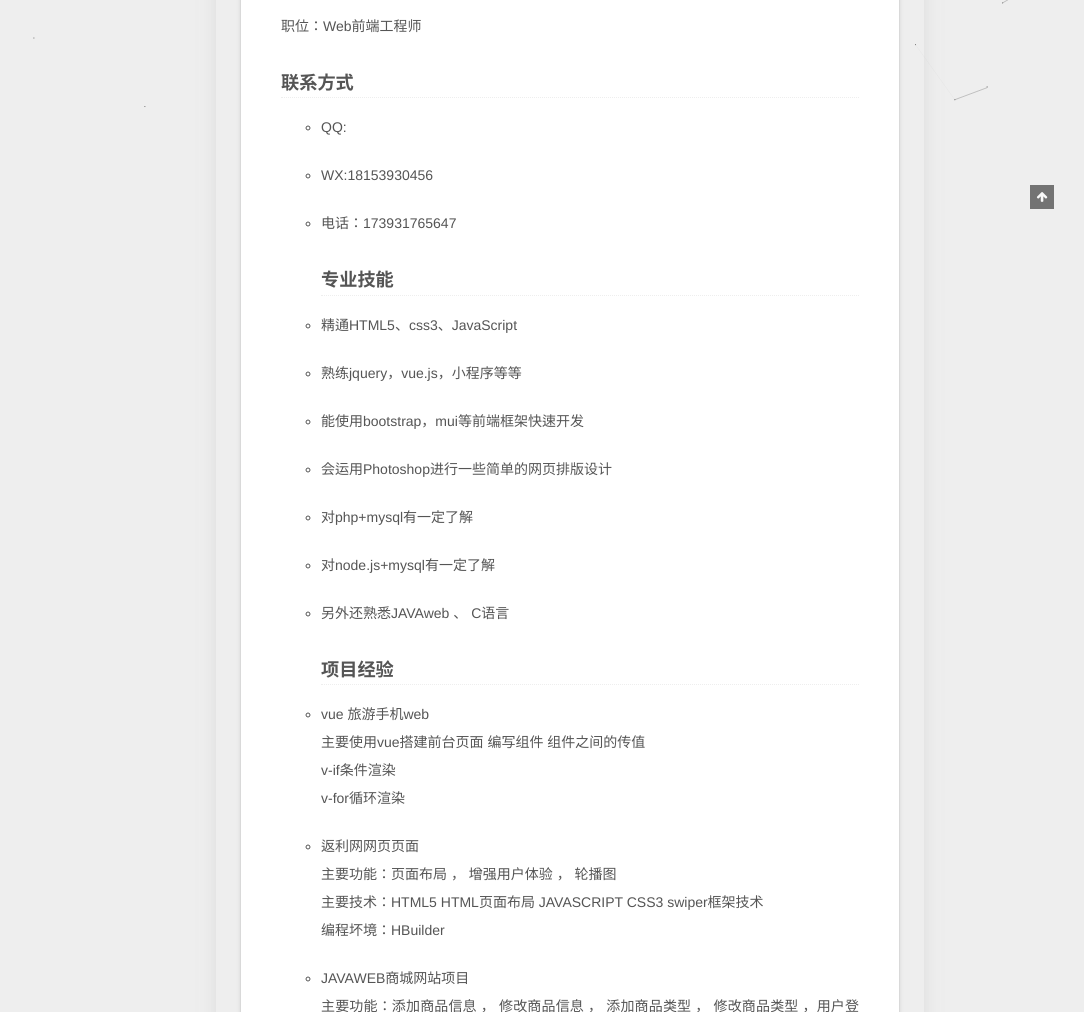
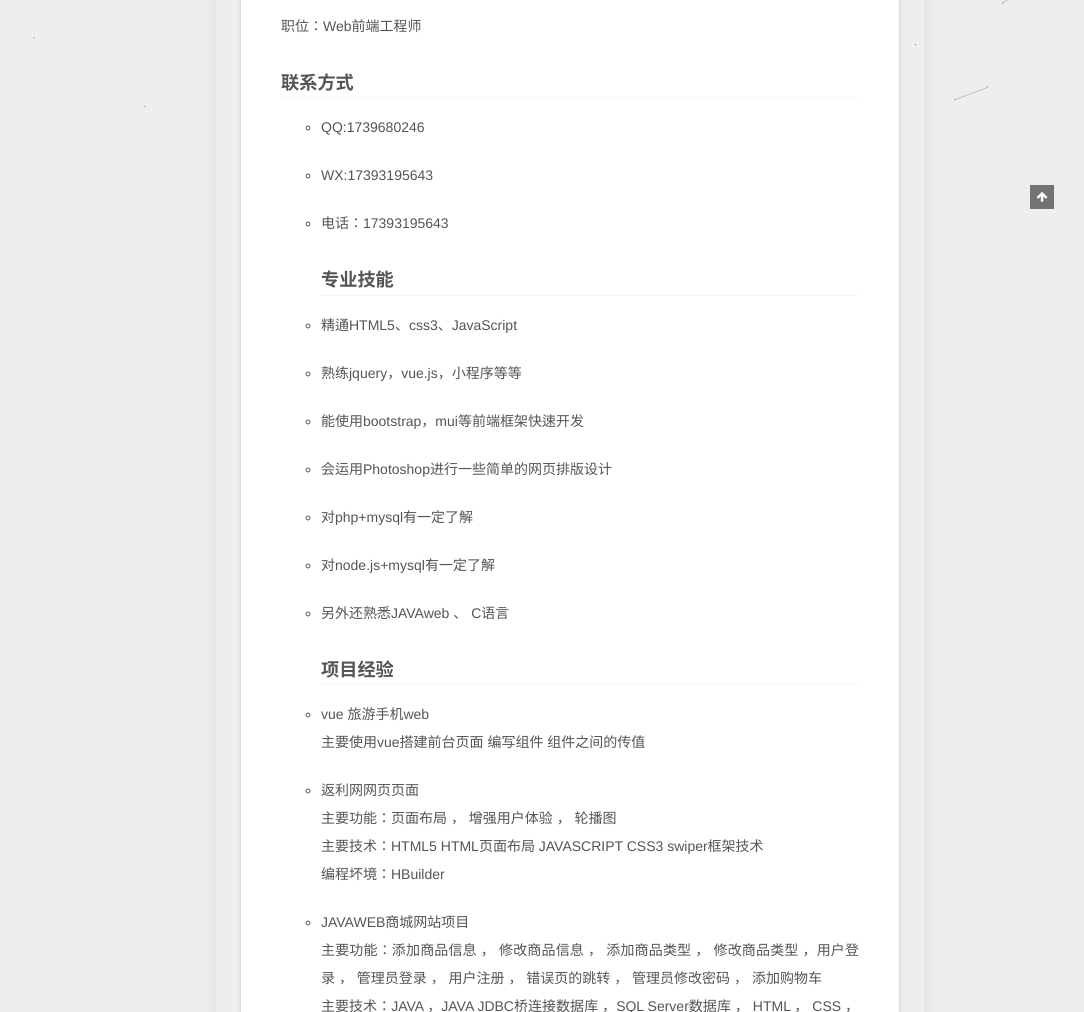
Before and after one commit to wk1739680246/wk1739680246.github.io, a plain HTML site: page 2019/07/04/2019-6/resume/index.html in a window 1280 px wide. Shown: the part 691-1703 px from the top of the page, without its empty margins (196-1280 px from the left). Drawn offline with Linux system fonts and the light colour scheme.

Commit message:
Site updated: 2019-07-14 19:42:55

```diff
--- a/2019/07/04/2019-6/resume/index.html
+++ b/2019/07/04/2019-6/resume/index.html
@@ -109,19 +109,19 @@
 
 
 
-<meta name="description" content="求职意向Job search intention职位：Web前端工程师 联系方式 QQ:  WX:18153930456  电话：173931765647 专业技能 精通HTML5、css3、JavaScript  熟练jquery，vue.js，小程序等等  能使用bootstrap，mui等前端框架快速开发  会运用Photoshop进行一些简单的网页排版设计  对php+mysql有一定了">
+<meta name="description" content="求职意向Job search intention职位：Web前端工程师 联系方式 QQ:1739680246  WX:17393195643  电话：17393195643 专业技能 精通HTML5、css3、JavaScript  熟练jquery，vue.js，小程序等等  能使用bootstrap，mui等前端框架快速开发  会运用Photoshop进行一些简单的网页排版设计  对php+">
 <meta name="keywords" content="个人简历">
 <meta property="og:type" content="article">
 <meta property="og:title" content="求职简历">
 <meta property="og:url" content="https://augostar.github.io/augostar.gethub.io/2019/07/04/2019-6/resume/index.html">
 <meta property="og:site_name" content="Augo">
-<meta property="og:description" content="求职意向Job search intention职位：Web前端工程师 联系方式 QQ:  WX:18153930456  电话：173931765647 专业技能 精通HTML5、css3、JavaScript  熟练jquery，vue.js，小程序等等  能使用bootstrap，mui等前端框架快速开发  会运用Photoshop进行一些简单的网页排版设计  对php+mysql有一定了">
+<meta property="og:description" content="求职意向Job search intention职位：Web前端工程师 联系方式 QQ:1739680246  WX:17393195643  电话：17393195643 专业技能 精通HTML5、css3、JavaScript  熟练jquery，vue.js，小程序等等  能使用bootstrap，mui等前端框架快速开发  会运用Photoshop进行一些简单的网页排版设计  对php+">
 <meta property="og:locale" content="default">
 <meta property="og:image" content="https://augostar.github.io/augostar.gethub.io/images/150256440.jpg">
-<meta property="og:updated_time" content="2019-07-14T11:35:41.778Z">
+<meta property="og:updated_time" content="2019-07-14T11:42:05.939Z">
 <meta name="twitter:card" content="summary">
 <meta name="twitter:title" content="求职简历">
-<meta name="twitter:description" content="求职意向Job search intention职位：Web前端工程师 联系方式 QQ:  WX:18153930456  电话：173931765647 专业技能 精通HTML5、css3、JavaScript  熟练jquery，vue.js，小程序等等  能使用bootstrap，mui等前端框架快速开发  会运用Photoshop进行一些简单的网页排版设计  对php+mysql有一定了">
+<meta name="twitter:description" content="求职意向Job search intention职位：Web前端工程师 联系方式 QQ:1739680246  WX:17393195643  电话：17393195643 专业技能 精通HTML5、css3、JavaScript  熟练jquery，vue.js，小程序等等  能使用bootstrap，mui等前端框架快速开发  会运用Photoshop进行一些简单的网页排版设计  对php+">
 <meta name="twitter:image" content="https://augostar.github.io/augostar.gethub.io/images/150256440.jpg">
 
 
@@ -420,11 +420,11 @@
         <p><img src="https://augostar.github.io/augostar.gethub.io/images/150256440.jpg" alt="blockchain" title="王凯"></p>
 <h3 id="求职意向Job-search-intention"><a href="#求职意向Job-search-intention" class="headerlink" title="求职意向Job search intention"></a>求职意向Job search intention</h3><p>职位：Web前端工程师</p>
 <h3 id="联系方式"><a href="#联系方式" class="headerlink" title="联系方式"></a>联系方式</h3><ul>
-<li><p>QQ:</p>
+<li><p>QQ:1739680246</p>
 </li>
-<li><p>WX:18153930456</p>
+<li><p>WX:17393195643</p>
 </li>
-<li><p>电话：173931765647</p>
+<li><p>电话：17393195643</p>
 <h3 id="专业技能"><a href="#专业技能" class="headerlink" title="专业技能"></a>专业技能</h3></li>
 <li><p>精通HTML5、css3、JavaScript</p>
 </li>
@@ -440,7 +440,7 @@
 </li>
 <li><p>另外还熟悉JAVAweb 、 C语言</p>
 <h3 id="项目经验"><a href="#项目经验" class="headerlink" title="项目经验"></a>项目经验</h3></li>
-<li><p>vue 旅游手机web<br>主要使用vue搭建前台页面 编写组件 组件之间的传值<br>v-if条件渲染<br>v-for循环渲染</p>
+<li><p>vue 旅游手机web<br>主要使用vue搭建前台页面 编写组件 组件之间的传值</p>
 </li>
 <li><p>返利网网页页面<br>主要功能：页面布局 ， 增强用户体验  ， 轮播图<br>主要技术：HTML5  HTML页面布局  JAVASCRIPT  CSS3   swiper框架技术<br>编程坏境：HBuilder</p>
 </li>
--- a/css/main.css
+++ b/css/main.css
@@ -1837,7 +1837,7 @@ pre .javascript .function {
   width: 4px;
   height: 4px;
   border-radius: 50%;
-  background: #534f44;
+  background: #20ff11;
 }
 .links-of-blogroll {
   font-size: 13px;
```
Also changed, not shown: index.html (+4 -4 lines).
